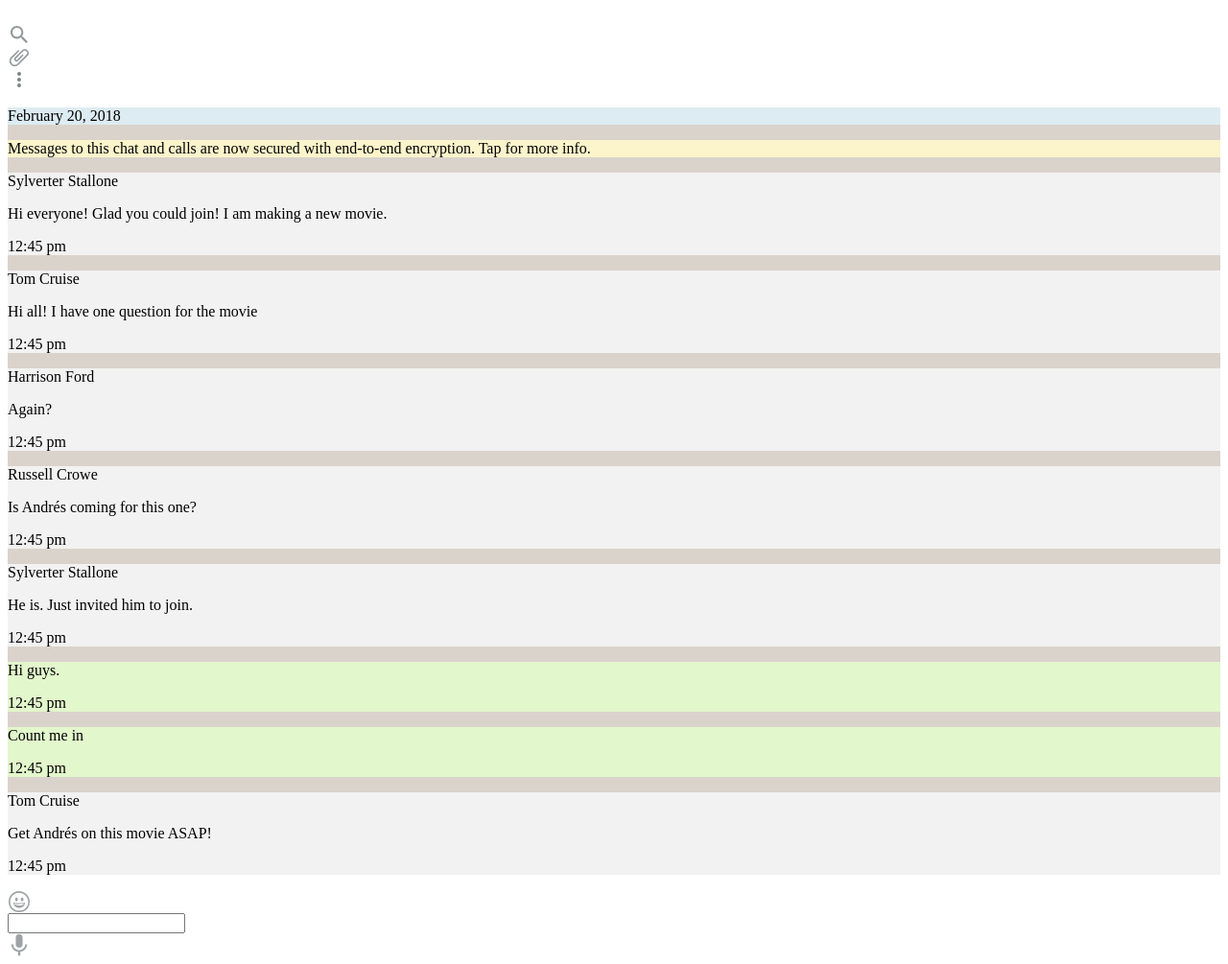
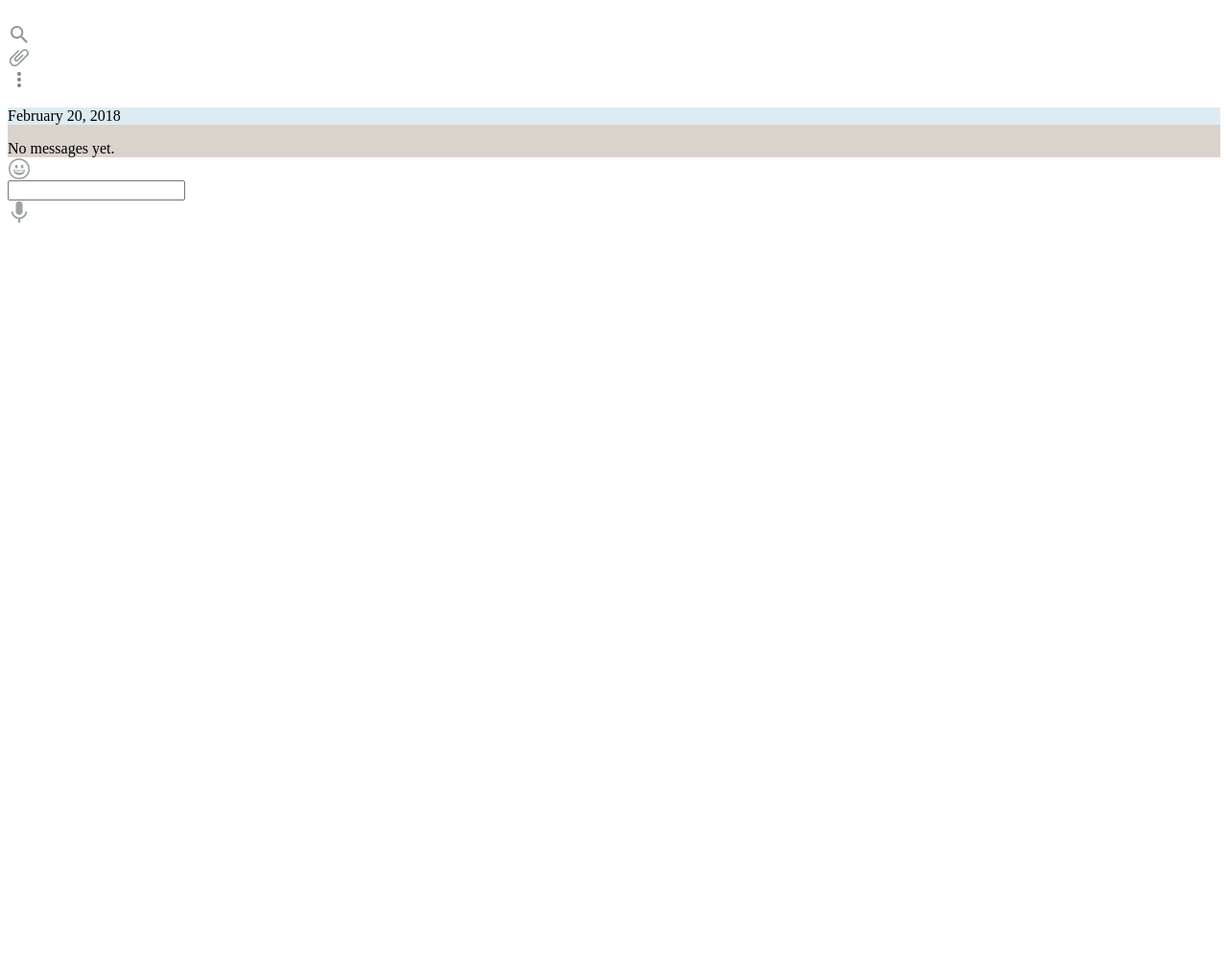
Before and after one commit to youmasther/Django-whatsapp, a Django app: template templates/hx_partials/hx_chat.html in a window 1280 px wide. Shown: the whole page at 96% size. After the commit the page ends 233 px from the top, so only its background shows below. Run offline with Django 4.2, Linux system fonts and the light colour scheme; the template is opened without the code that fills it, so the values that code supplies are empty.

Commit message:
feat: listing conversations message

```diff
--- a/templates/hx_partials/hx_chat.html
+++ b/templates/hx_partials/hx_chat.html
@@ -1,7 +1,5 @@
 <!-- Header -->
-<div
-  class="py-2 px-3 bg-grey-lighter flex flex-row justify-between items-center"
->
+<div class="py-2 px-3 bg-grey-lighter flex flex-row justify-between items-center">
     <div class="flex items-center">
         <div>
             <img class="w-10 h-10 rounded-full" src="{{user.image.url}}" />
@@ -14,45 +12,24 @@
 
     <div class="flex">
         <div>
-      <svg
-        xmlns="http://www.w3.org/2000/svg"
-        viewBox="0 0 24 24"
-        width="24"
-        height="24"
-      >
-        <path
-          fill="#263238"
-          fill-opacity=".5"
-          d="M15.9 14.3H15l-.3-.3c1-1.1 1.6-2.7 1.6-4.3 0-3.7-3-6.7-6.7-6.7S3 6 3 9.7s3 6.7 6.7 6.7c1.6 0 3.2-.6 4.3-1.6l.3.3v.8l5.1 5.1 1.5-1.5-5-5.2zm-6.2 0c-2.6 0-4.6-2.1-4.6-4.6s2.1-4.6 4.6-4.6 4.6 2.1 4.6 4.6-2 4.6-4.6 4.6z"
-        ></path>
+            <svg xmlns="http://www.w3.org/2000/svg" viewBox="0 0 24 24" width="24" height="24">
+                <path fill="#263238" fill-opacity=".5"
+                    d="M15.9 14.3H15l-.3-.3c1-1.1 1.6-2.7 1.6-4.3 0-3.7-3-6.7-6.7-6.7S3 6 3 9.7s3 6.7 6.7 6.7c1.6 0 3.2-.6 4.3-1.6l.3.3v.8l5.1 5.1 1.5-1.5-5-5.2zm-6.2 0c-2.6 0-4.6-2.1-4.6-4.6s2.1-4.6 4.6-4.6 4.6 2.1 4.6 4.6-2 4.6-4.6 4.6z">
+                </path>
             </svg>
         </div>
         <div class="ml-6">
-      <svg
-        xmlns="http://www.w3.org/2000/svg"
-        viewBox="0 0 24 24"
-        width="24"
-        height="24"
-      >
-        <path
-          fill="#263238"
-          fill-opacity=".5"
-          d="M1.816 15.556v.002c0 1.502.584 2.912 1.646 3.972s2.472 1.647 3.974 1.647a5.58 5.58 0 0 0 3.972-1.645l9.547-9.548c.769-.768 1.147-1.767 1.058-2.817-.079-.968-.548-1.927-1.319-2.698-1.594-1.592-4.068-1.711-5.517-.262l-7.916 7.915c-.881.881-.792 2.25.214 3.261.959.958 2.423 1.053 3.263.215l5.511-5.512c.28-.28.267-.722.053-.936l-.244-.244c-.191-.191-.567-.349-.957.04l-5.506 5.506c-.18.18-.635.127-.976-.214-.098-.097-.576-.613-.213-.973l7.915-7.917c.818-.817 2.267-.699 3.23.262.5.501.802 1.1.849 1.685.051.573-.156 1.111-.589 1.543l-9.547 9.549a3.97 3.97 0 0 1-2.829 1.171 3.975 3.975 0 0 1-2.83-1.173 3.973 3.973 0 0 1-1.172-2.828c0-1.071.415-2.076 1.172-2.83l7.209-7.211c.157-.157.264-.579.028-.814L11.5 4.36a.572.572 0 0 0-.834.018l-7.205 7.207a5.577 5.577 0 0 0-1.645 3.971z"
-        ></path>
+            <svg xmlns="http://www.w3.org/2000/svg" viewBox="0 0 24 24" width="24" height="24">
+                <path fill="#263238" fill-opacity=".5"
+                    d="M1.816 15.556v.002c0 1.502.584 2.912 1.646 3.972s2.472 1.647 3.974 1.647a5.58 5.58 0 0 0 3.972-1.645l9.547-9.548c.769-.768 1.147-1.767 1.058-2.817-.079-.968-.548-1.927-1.319-2.698-1.594-1.592-4.068-1.711-5.517-.262l-7.916 7.915c-.881.881-.792 2.25.214 3.261.959.958 2.423 1.053 3.263.215l5.511-5.512c.28-.28.267-.722.053-.936l-.244-.244c-.191-.191-.567-.349-.957.04l-5.506 5.506c-.18.18-.635.127-.976-.214-.098-.097-.576-.613-.213-.973l7.915-7.917c.818-.817 2.267-.699 3.23.262.5.501.802 1.1.849 1.685.051.573-.156 1.111-.589 1.543l-9.547 9.549a3.97 3.97 0 0 1-2.829 1.171 3.975 3.975 0 0 1-2.83-1.173 3.973 3.973 0 0 1-1.172-2.828c0-1.071.415-2.076 1.172-2.83l7.209-7.211c.157-.157.264-.579.028-.814L11.5 4.36a.572.572 0 0 0-.834.018l-7.205 7.207a5.577 5.577 0 0 0-1.645 3.971z">
+                </path>
             </svg>
         </div>
         <div class="ml-6">
-      <svg
-        xmlns="http://www.w3.org/2000/svg"
-        viewBox="0 0 24 24"
-        width="24"
-        height="24"
-      >
-        <path
-          fill="#263238"
-          fill-opacity=".6"
-          d="M12 7a2 2 0 1 0-.001-4.001A2 2 0 0 0 12 7zm0 2a2 2 0 1 0-.001 3.999A2 2 0 0 0 12 9zm0 6a2 2 0 1 0-.001 3.999A2 2 0 0 0 12 15z"
-        ></path>
+            <svg xmlns="http://www.w3.org/2000/svg" viewBox="0 0 24 24" width="24" height="24">
+                <path fill="#263238" fill-opacity=".6"
+                    d="M12 7a2 2 0 1 0-.001-4.001A2 2 0 0 0 12 7zm0 2a2 2 0 1 0-.001 3.999A2 2 0 0 0 12 9zm0 6a2 2 0 1 0-.001 3.999A2 2 0 0 0 12 15z">
+                </path>
             </svg>
         </div>
     </div>
@@ -66,113 +43,46 @@
                 <p class="text-sm uppercase">February 20, 2018</p>
             </div>
         </div>
-
-    <div class="flex justify-center mb-4">
-      <div class="rounded py-2 px-4" style="background-color: #fcf4cb">
-        <p class="text-xs">
-          Messages to this chat and calls are now secured with end-to-end
-          encryption. Tap for more info.
+        {% if messages %} {% for message in messages %} {% if request.user == message.sender %}
+        <div class="flex justify-end mb-2">
+            <div class="rounded py-2 px-3" style="background-color: #e2f7cb">
+                <p class="text-sm mt-1">{{message.content}}</p>
+                <p class="text-right text-xs text-grey-dark mt-1">
+                    {{message.timestamp}}
                 </p>
             </div>
         </div>
-
+        {% else %}
         <div class="flex mb-2">
             <div class="rounded py-2 px-3" style="background-color: #f2f2f2">
-        <p class="text-sm text-teal">Sylverter Stallone</p>
-        <p class="text-sm mt-1">
-          Hi everyone! Glad you could join! I am making a new movie.
+                <p class="text-sm text-teal">{{message.receiver}}</p>
+                <p class="text-sm mt-1">{{message.content}}</p>
+                <p class="text-right text-xs text-grey-dark mt-1">
+                    {{message.timestamp}}
                 </p>
-        <p class="text-right text-xs text-grey-dark mt-1">12:45 pm</p>
             </div>
         </div>
-
-    <div class="flex mb-2">
-      <div class="rounded py-2 px-3" style="background-color: #f2f2f2">
-        <p class="text-sm text-purple">Tom Cruise</p>
-        <p class="text-sm mt-1">Hi all! I have one question for the movie</p>
-        <p class="text-right text-xs text-grey-dark mt-1">12:45 pm</p>
-      </div>
-    </div>
-
-    <div class="flex mb-2">
-      <div class="rounded py-2 px-3" style="background-color: #f2f2f2">
-        <p class="text-sm text-orange">Harrison Ford</p>
-        <p class="text-sm mt-1">Again?</p>
-        <p class="text-right text-xs text-grey-dark mt-1">12:45 pm</p>
-      </div>
-    </div>
-
-    <div class="flex mb-2">
-      <div class="rounded py-2 px-3" style="background-color: #f2f2f2">
-        <p class="text-sm text-orange">Russell Crowe</p>
-        <p class="text-sm mt-1">Is Andrés coming for this one?</p>
-        <p class="text-right text-xs text-grey-dark mt-1">12:45 pm</p>
-      </div>
-    </div>
-
-    <div class="flex mb-2">
-      <div class="rounded py-2 px-3" style="background-color: #f2f2f2">
-        <p class="text-sm text-teal">Sylverter Stallone</p>
-        <p class="text-sm mt-1">He is. Just invited him to join.</p>
-        <p class="text-right text-xs text-grey-dark mt-1">12:45 pm</p>
-      </div>
-    </div>
-
-    <div class="flex justify-end mb-2">
-      <div class="rounded py-2 px-3" style="background-color: #e2f7cb">
-        <p class="text-sm mt-1">Hi guys.</p>
-        <p class="text-right text-xs text-grey-dark mt-1">12:45 pm</p>
-      </div>
-    </div>
-
-    <div class="flex justify-end mb-2">
-      <div class="rounded py-2 px-3" style="background-color: #e2f7cb">
-        <p class="text-sm mt-1">Count me in</p>
-        <p class="text-right text-xs text-grey-dark mt-1">12:45 pm</p>
-      </div>
-    </div>
-
-    <div class="flex mb-2">
-      <div class="rounded py-2 px-3" style="background-color: #f2f2f2">
-        <p class="text-sm text-purple">Tom Cruise</p>
-        <p class="text-sm mt-1">Get Andrés on this movie ASAP!</p>
-        <p class="text-right text-xs text-grey-dark mt-1">12:45 pm</p>
-      </div>
-    </div>
+        {% endif %} {% endfor %} {% else %} No messages yet. {% endif %}
     </div>
 </div>
 
 <!-- Input -->
 <div class="bg-grey-lighter px-4 py-4 flex items-center">
     <div>
-    <svg
-      xmlns="http://www.w3.org/2000/svg"
-      viewBox="0 0 24 24"
-      width="24"
-      height="24"
-    >
-      <path
-        opacity=".45"
-        fill="#263238"
-        d="M9.153 11.603c.795 0 1.439-.879 1.439-1.962s-.644-1.962-1.439-1.962-1.439.879-1.439 1.962.644 1.962 1.439 1.962zm-3.204 1.362c-.026-.307-.131 5.218 6.063 5.551 6.066-.25 6.066-5.551 6.066-5.551-6.078 1.416-12.129 0-12.129 0zm11.363 1.108s-.669 1.959-5.051 1.959c-3.505 0-5.388-1.164-5.607-1.959 0 0 5.912 1.055 10.658 0zM11.804 1.011C5.609 1.011.978 6.033.978 12.228s4.826 10.761 11.021 10.761S23.02 18.423 23.02 12.228c.001-6.195-5.021-11.217-11.216-11.217zM12 21.354c-5.273 0-9.381-3.886-9.381-9.159s3.942-9.548 9.215-9.548 9.548 4.275 9.548 9.548c-.001 5.272-4.109 9.159-9.382 9.159zm3.108-9.751c.795 0 1.439-.879 1.439-1.962s-.644-1.962-1.439-1.962-1.439.879-1.439 1.962.644 1.962 1.439 1.962z"
-      ></path>
+        <svg xmlns="http://www.w3.org/2000/svg" viewBox="0 0 24 24" width="24" height="24">
+            <path opacity=".45" fill="#263238"
+                d="M9.153 11.603c.795 0 1.439-.879 1.439-1.962s-.644-1.962-1.439-1.962-1.439.879-1.439 1.962.644 1.962 1.439 1.962zm-3.204 1.362c-.026-.307-.131 5.218 6.063 5.551 6.066-.25 6.066-5.551 6.066-5.551-6.078 1.416-12.129 0-12.129 0zm11.363 1.108s-.669 1.959-5.051 1.959c-3.505 0-5.388-1.164-5.607-1.959 0 0 5.912 1.055 10.658 0zM11.804 1.011C5.609 1.011.978 6.033.978 12.228s4.826 10.761 11.021 10.761S23.02 18.423 23.02 12.228c.001-6.195-5.021-11.217-11.216-11.217zM12 21.354c-5.273 0-9.381-3.886-9.381-9.159s3.942-9.548 9.215-9.548 9.548 4.275 9.548 9.548c-.001 5.272-4.109 9.159-9.382 9.159zm3.108-9.751c.795 0 1.439-.879 1.439-1.962s-.644-1.962-1.439-1.962-1.439.879-1.439 1.962.644 1.962 1.439 1.962z">
+            </path>
         </svg>
     </div>
     <div class="flex-1 mx-4">
         <input class="w-full border rounded px-2 py-2" type="text" />
     </div>
     <div>
-    <svg
-      xmlns="http://www.w3.org/2000/svg"
-      viewBox="0 0 24 24"
-      width="24"
-      height="24"
-    >
-      <path
-        fill="#263238"
-        fill-opacity=".45"
-        d="M11.999 14.942c2.001 0 3.531-1.53 3.531-3.531V4.35c0-2.001-1.53-3.531-3.531-3.531S8.469 2.35 8.469 4.35v7.061c0 2.001 1.53 3.531 3.53 3.531zm6.238-3.53c0 3.531-2.942 6.002-6.237 6.002s-6.237-2.471-6.237-6.002H3.761c0 4.001 3.178 7.297 7.061 7.885v3.884h2.354v-3.884c3.884-.588 7.061-3.884 7.061-7.885h-2z"
-      ></path>
+        <svg xmlns="http://www.w3.org/2000/svg" viewBox="0 0 24 24" width="24" height="24">
+            <path fill="#263238" fill-opacity=".45"
+                d="M11.999 14.942c2.001 0 3.531-1.53 3.531-3.531V4.35c0-2.001-1.53-3.531-3.531-3.531S8.469 2.35 8.469 4.35v7.061c0 2.001 1.53 3.531 3.53 3.531zm6.238-3.53c0 3.531-2.942 6.002-6.237 6.002s-6.237-2.471-6.237-6.002H3.761c0 4.001 3.178 7.297 7.061 7.885v3.884h2.354v-3.884c3.884-.588 7.061-3.884 7.061-7.885h-2z">
+            </path>
         </svg>
     </div>
 </div>
```
Also changed, not shown: core/hx_views.py (+8 -2 lines). Lines whose indentation alone changed are shown as unchanged.
